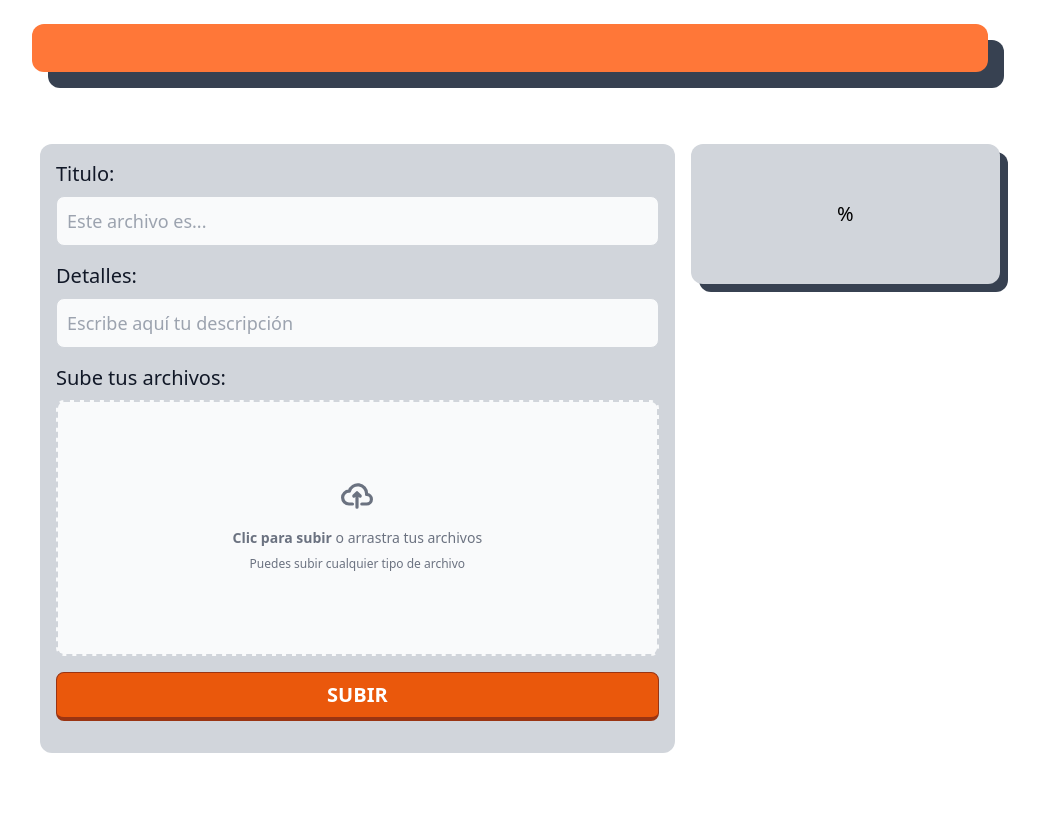
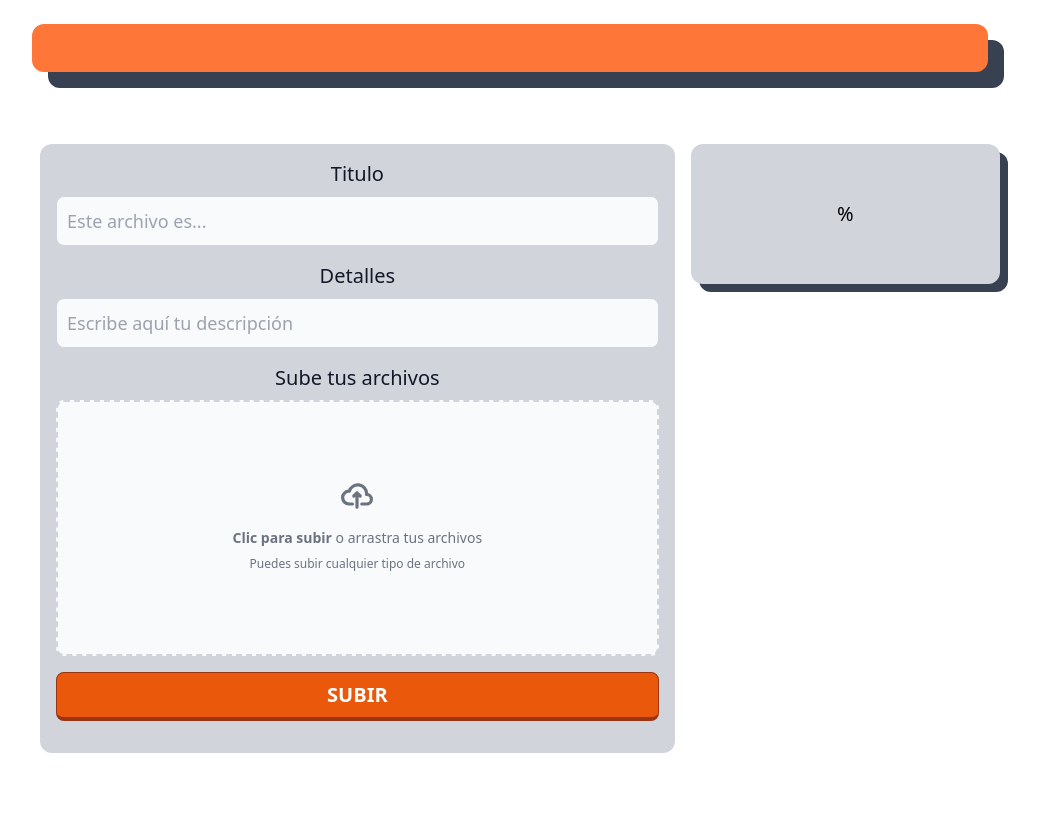
Before and after one commit to titooDiaz/PANEL-PARA-COLEGIOS, a Django app: template colegio/templates/users/alumnos/actividades/responder.html in a window 1280 px wide. Shown: the whole page, without its empty margins (240-1279 px from the left). Run offline with Django 4.2, Linux system fonts and the light colour scheme; the template is opened without the code that fills it: values that come from a table or form of the project are taken from there, others are empty; some libraries are stand-ins or nearby versions.

Commit message:
list of files 💾

```diff
--- a/colegio/templates/users/alumnos/actividades/responder.html
+++ b/colegio/templates/users/alumnos/actividades/responder.html
@@ -36,11 +36,6 @@
                             <h1 class="mb-4 text-4xl font-extrabold tracking-tight leading-none md:text-5xl xl:text-6xl">{{actividad.titulo}}</h1>
                             <p class="mb-6 lg:mb-8 md:text-lg lg:text-xl">{{actividad.descripcion}}</p>
                             <p class="mb-6 lg:mb-8 md:text-lg lg:text-xl">{{actividad.porcentaje}}%</p>
-
-                            <!--LISTA DE ARCHIVOS SUBIDOS-->
-                            <div id="files_list">
-
-                            </div>
                         </div>
                     </div>
                 </div>
@@ -56,12 +51,12 @@
 
                             <div class="mb-4">
 
-                                <p class="block text-xl text-left font-medium text-gray-900 mb-2">Titulo: </p>
+                                <p class="block text-xl font-medium text-gray-900 mb-2 text-center">Titulo</p>
                                 <div class="mb-4">
                                     {{form.respuesta}}
                                 </div>
 
-                                <p class="block text-xl text-left font-medium text-gray-900 mb-2">Detalles:  </p>
+                                <p class="block text-xl text-center font-medium text-gray-900 mb-2">Detalles</p>
                                 <div class="mb-4">
                                     {{form.descripcion}}
                                 </div>
@@ -70,7 +65,11 @@
 
 
                             <!--ARCHIVO-->
-                            <p class="block text-xl text-left font-medium text-gray-900 mb-2">Sube tus archivos: </p>
+                            <!--LISTA DE ARCHIVOS SUBIDOS-->
+                            <div id="files_list">
+
+                            </div>
+                            <p class="block text-xl text-center font-medium text-gray-900 mb-2">Sube tus archivos</p>
                             <div>
 
                                 <label for="archivo" class="flex items-center justify-center w-full">
```
